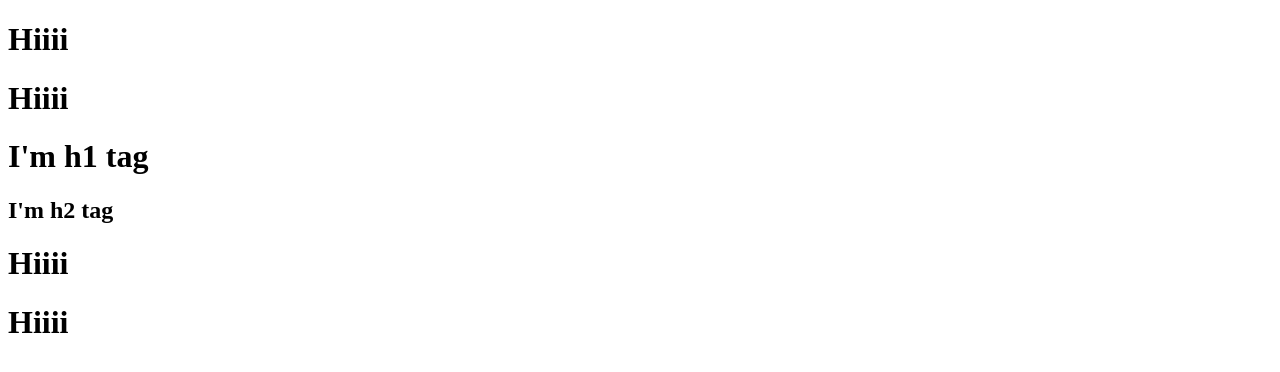
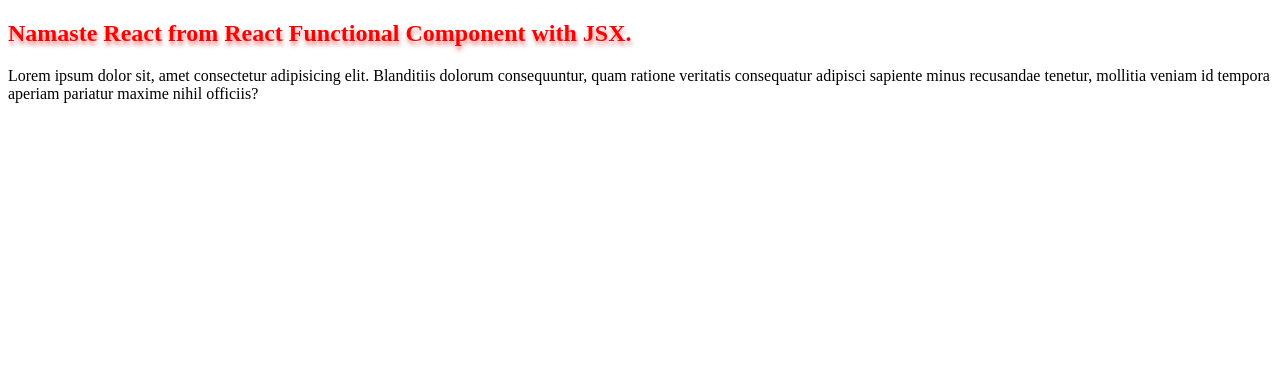
Before and after one commit to iamnitin13/namaste-react, a React app: page / in a window 1280 px wide. Built offline with nearby package versions, Linux system fonts and the light colour scheme.

Commit message:
doc: building block jxs component

```diff
--- a/App.js
+++ b/App.js
@@ -26,23 +26,53 @@
 
 //creating a nested structure describe in the above
 
-const e = React.createElement;
+// const e = React.createElement;
 
-const nested = e(
-  "div",
-  { id: "parent" },
-  e(
-    "div",
-    { id: "child" },
-    e("h1", null, "I'm h1 tag"), // these are the array of children and we can have n number of children btw the tag
-    e("h2", null, "I'm h2 tag")
-  )
+// const nested = e(
+//   "div",
+//   { id: "parent" },
+//   e(
+//     "div",
+//     { id: "child" },
+//     e("h1", null, "I'm h1 tag"), // these are the array of children and we can have n number of children btw the tag
+//     e("h2", null, "I'm h2 tag")
+//   )
+// );
+
+// React Element
+const heading = React.createElement(
+  "h1",
+  {},
+  "Namste React with react element"
+);
+
+// jsx Element
+const jsxHeading = <h1>Namaste React with JSX element.</h1>;
+
+// React Component
+const HeadingComponent = () => (
+  <div id="parent">
+    <h2 id="heading">
+      Namaste React from React Functional Component with JSX.
+    </h2>
+  </div>
+);
+
+// this is component composition (composing multiple component into a single component)
+const ComponentCompostion = () => (
+  <div id="container">
+    <HeadingComponent />
+    <p id="paragraph">
+      Lorem ipsum dolor sit, amet consectetur adipisicing elit. Blanditiis
+      dolorum consequuntur, quam ratione veritatis consequatur adipisci sapiente
+      minus recusandae tenetur, mollitia veniam id tempora aperiam pariatur
+      maxime nihil officiis?
+    </p>
+  </div>
 );
 
 const root = ReactDOM.createRoot(document.getElementById("root"));
-// root.render(heading);
-
-root.render(nested);
+root.render(<ComponentCompostion />); // <HeadingComponnet/> is treated as jsx element
 
 // render it will take the react element i,e the js object create the tag and put in the root elment;
 // that we created using reactdom.createroot
--- a/index.html
+++ b/index.html
@@ -8,13 +8,10 @@
     <title>Namaste React</title>
   </head>
   <body>
-    <h1>Hiiii</h1>
-    <h1>Hiiii</h1>
     <div id="root">
       <h1>Hiiii</h1>
+      <!-- ReactDOm will replace th code inside this once it mark as reactDOM root-->
     </div>
-    <h1>Hiiii</h1>
-    <h1>Hiiii</h1>
     <!-- <script>
       // Approach1
       //   document.getElementById("root").innerHTML = "<h1>Hello World!</h1>";
```
Also changed, not shown: 1 other file.
